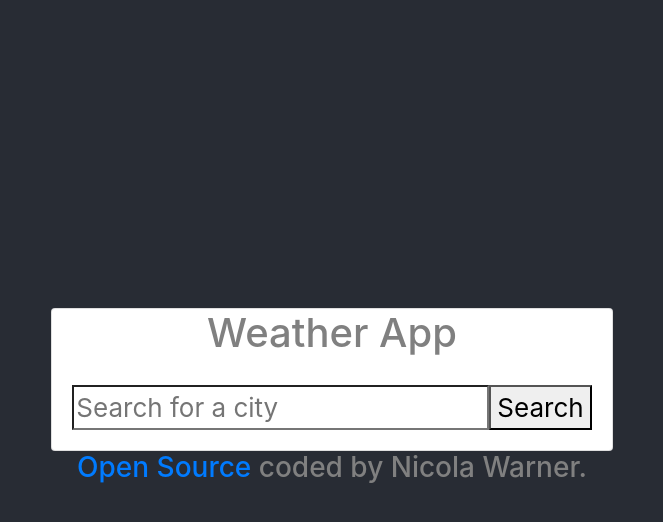
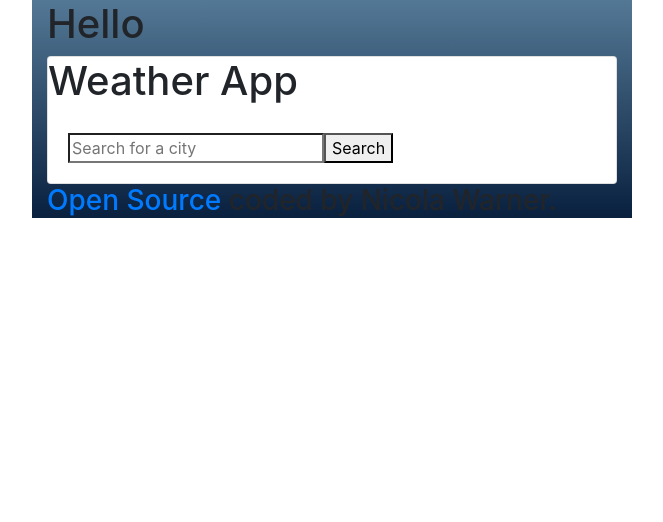
Before and after one commit to n1cnacs/weather-app-react, a React (Create React App) app: page / in a window 1280 px wide. Shown: the top 522 px of the page, without its empty margins (308-971 px from the left). Built offline with nearby package versions, Linux system fonts and the light colour scheme; no server answers.

Commit message:
Added background colour to app and removed default Bootstrap CSS

```diff
--- a/src/App.css
+++ b/src/App.css
@@ -1,42 +1,6 @@
-.App {
-  text-align: center;
+div.container {
+  max-width: 600px;
+  background-image: linear-gradient(to top, #09203f 0%, #537895 100%);
+
+
 }
-
-.App-logo {
-  height: 40vmin;
-  pointer-events: none;
-}
-
-@media (prefers-reduced-motion: no-preference) {
-  .App-logo {
-    animation: App-logo-spin infinite 20s linear;
-  }
-}
-
-.App-header {
-  background-color: #282c34;
-  min-height: 100vh;
-  display: flex;
-  flex-direction: column;
-  align-items: center;
-  font-size: calc(10px + 2vmin);
-  justify-content: center;
-  color: grey;
-}
-
-.App-link {
-  color: #61dafb;
-}
-
-.h3 {
-  font-size: 24px;
-}
-
-@keyframes App-logo-spin {
-  from {
-    transform: rotate(0deg);
-  }
-  to {
-    transform: rotate(360deg);
-  }
-}
--- a/src/App.js
+++ b/src/App.js
@@ -6,8 +6,9 @@ import './App.css';
 function App() {
   return (
       <div className="App">
+        <div className="container">
       <header className="App-header">
-
+       <h1>Hello</h1>
 
                <Card> <h1>
         Weather App
@@ -20,7 +21,7 @@ function App() {
            <h3><a rel="noreferrer"href="https://github.com/n1cnacs/weather-app-react.git" target="_blank">Open Source</a> coded by Nicola Warner.</h3>
 
 
-        </header></div>
+        </header></div></div>
     );
 }
 
```
Also changed, not shown: src/index.css (line endings or trailing spaces), 1 other file (tests, documents, lock files or other folders).
